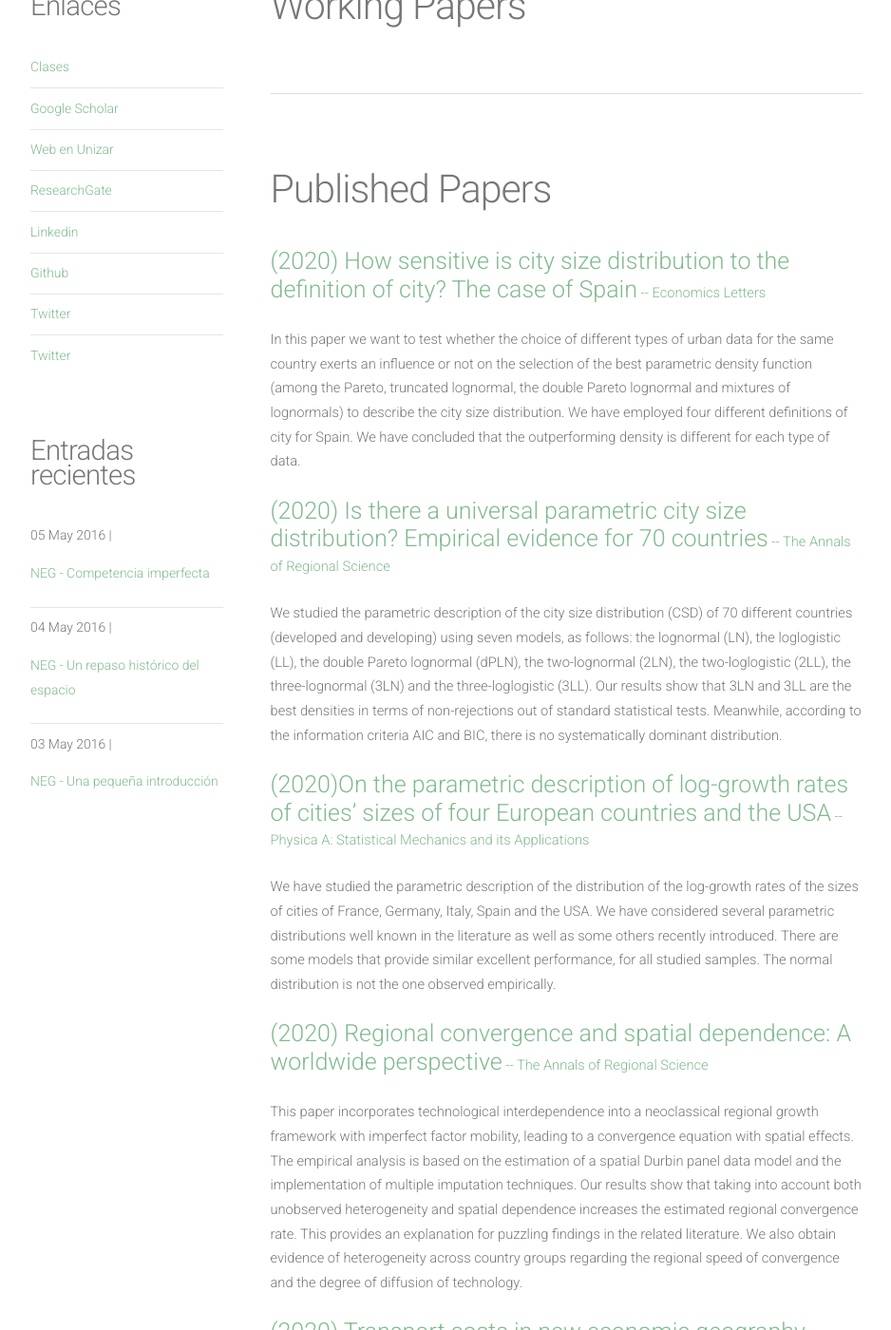
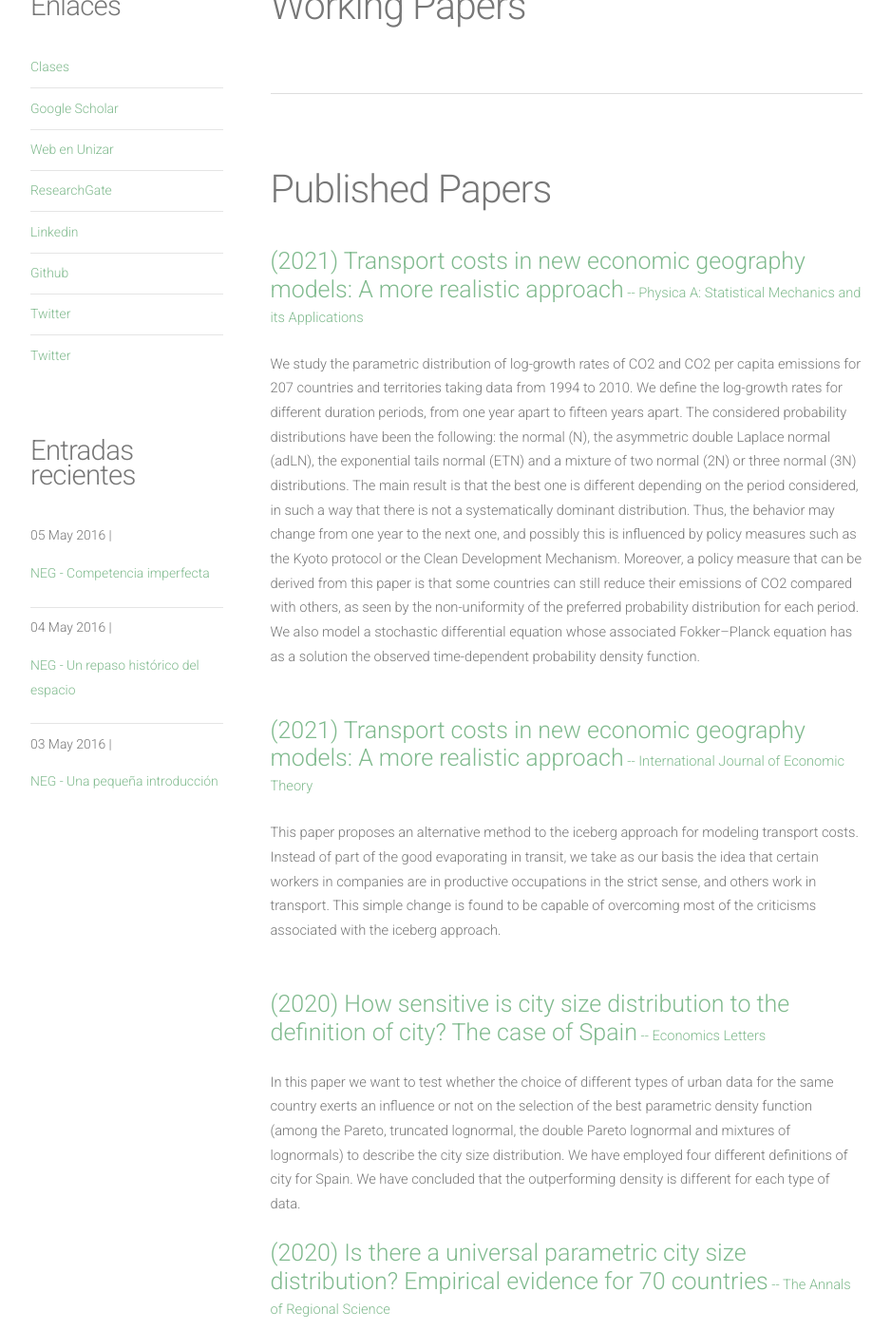
Before and after one commit to mpajovin/mpajovin.github.io, a Jekyll site: the page built from papers.html, in a window 1280 px wide and 1400 px high, scrolled down 387 px. Shown: the whole window at 95% size, without its empty margins (128-1066 px from the left). Built offline with Jekyll 4.4.1, drawn with Linux system fonts in a browser that asks for light colours; nearby versions of some CDN libraries; some of the changed text lies outside the part shown.

Commit message:
update papers

```diff
--- a/papers.html
+++ b/papers.html
@@ -27,6 +27,14 @@ layout: default
 					</header>
 					<ul class="post-list">
 						<br>
+						<li><header><a href="https://www.sciencedirect.com/science/article/pii/S0378437121008232" target="_blank" style="font-size:25px">(2021) Transport costs in new economic geography models: A more realistic approach</a><a> -- Physica A: Statistical Mechanics and its Applications</a></header>
+							We study the parametric distribution of log-growth rates of CO2 and CO2 per capita emissions for 207 countries and territories taking data from 1994 to 2010. We define the log-growth rates for different duration periods, from one year apart to fifteen years apart. The considered probability distributions have been the following: the normal (N), the asymmetric double Laplace normal (adLN), the exponential tails normal (ETN) and a mixture of two normal (2N) or three normal (3N) distributions. The main result is that the best one is different depending on the period considered, in such a way that there is not a systematically dominant distribution. Thus, the behavior may change from one year to the next one, and possibly this is influenced by policy measures such as the Kyoto protocol or the Clean Development Mechanism. Moreover, a policy measure that can be derived from this paper is that some countries can still reduce their emissions of CO2 compared with others, as seen by the non-uniformity of the preferred probability distribution for each period. We also model a stochastic differential equation whose associated Fokker–Planck equation has as a solution the observed time-dependent probability density function.</li>
+						<br>
+						<br>
+						<li><header><a href="https://onlinelibrary.wiley.com/doi/full/10.1111/ijet.12229" target="_blank" style="font-size:25px">(2021) Transport costs in new economic geography models: A more realistic approach</a><a> -- International Journal of Economic Theory</a></header>
+							This paper proposes an alternative method to the iceberg approach for modeling transport costs. Instead of part of the good evaporating in transit, we take as our basis the idea that certain workers in companies are in productive occupations in the strict sense, and others work in transport. This simple change is found to be capable of overcoming most of the criticisms associated with the iceberg approach.</li>
+						<br>
+						<br>
 						<li><header><a href="https://link.springer.com/article/10.1007/s00168-020-00978-4" target="_blank" style="font-size:25px">(2020) How sensitive is city size distribution to the definition of city? The case of Spain</a><a> -- Economics Letters</a></header>
 						In this paper we want to test whether the choice of different types of urban data for the same country exerts an influence or not on the selection of the best parametric density function (among the Pareto, truncated lognormal, the double Pareto lognormal and mixtures of lognormals) to describe the city size distribution. We have employed four different definitions of city for Spain. We have concluded that the outperforming density is different for each type of data.</li>
 
@@ -35,17 +43,13 @@ layout: default
 						We studied the parametric description of the city size distribution (CSD) of 70 different countries (developed and developing) using seven models, as follows: the lognormal (LN), the loglogistic (LL), the double Pareto lognormal (dPLN), the two-lognormal (2LN), the two-loglogistic (2LL), the three-lognormal (3LN) and the three-loglogistic (3LL). Our results show that 3LN and 3LL are the best densities in terms of non-rejections out of standard statistical tests. Meanwhile, according to the information criteria AIC and BIC, there is no systematically dominant distribution.</li>
 
 						<br>
-						<li><header><a href="https://link.springer.com/article/10.1007/s00168-020-00978-4" target="_blank" style="font-size:25px">(2020)On the parametric description of log-growth rates of cities’ sizes of four European countries and the USA</a><a> -- Physica A: Statistical Mechanics and its Applications</a></header>
+						<li><header><a href="https://link.springer.com/article/10.1007/s00168-020-00978-4" target="_blank" style="font-size:25px">(2020) On the parametric description of log-growth rates of cities’ sizes of four European countries and the USA</a><a> -- Physica A: Statistical Mechanics and its Applications</a></header>
 						We have studied the parametric description of the distribution of the log-growth rates of the sizes of cities of France, Germany, Italy, Spain and the USA. We have considered several parametric distributions well known in the literature as well as some others recently introduced. There are some models that provide similar excellent performance, for all studied samples. The normal distribution is not the one observed empirically.</li>
 
 						<br>
 						<li><header><a href="https://link.springer.com/article/10.1007/s00168-020-00978-4" target="_blank" style="font-size:25px">(2020) Regional convergence and spatial dependence: A worldwide perspective</a><a> -- The Annals of Regional Science</a></header>
 						This paper incorporates technological interdependence into a neoclassical regional growth framework with imperfect factor mobility, leading to a convergence equation with spatial effects. The empirical analysis is based on the estimation of a spatial Durbin panel data model and the implementation of multiple imputation techniques. Our results show that taking into account both unobserved heterogeneity and spatial dependence increases the estimated regional convergence rate. This provides an explanation for puzzling findings in the related literature. We also obtain evidence of heterogeneity across country groups regarding the regional speed of convergence and the degree of diffusion of technology.</li>
 
-						<br>
-						<li><header><a href="https://onlinelibrary.wiley.com/doi/full/10.1111/ijet.12229" target="_blank" style="font-size:25px">(2020) Transport costs in new economic geography models: A more realistic approach</a><a> -- International Journal of Economic Theory</a></header>
-							This paper proposes an alternative method to the iceberg approach for modeling transport costs. Instead of part of the good evaporating in transit, we take as our basis the idea that certain workers in companies are in productive occupations in the strict sense, and others work in transport. This simple change is found to be capable of overcoming most of the criticisms associated with the iceberg approach.</li>
-						<br>
 						<br>
 						<li><header><a href="https://www.sciencedirect.com/science/article/pii/S0378437119306272" target="_blank" style="font-size:25px">(2019) Comparisons of log-normal mixture and Pareto tails, GB2 or log-normal body of Romania’s all cities size distribution</a><a> -- Physica A: Statistical Mechanics and its Applications</a></header>
 							Modeling demographic data has been on the agenda of statisticians for many years. Some of the distributions used are Pareto, reverse Pareto, q-exponential and log-normal models. An approach to this problem is to consider three statistical models: one for the upper tail, one for the middle range, and another for the lower tail. This paper deals with the size distribution of urban and rural agglomerations in Romania for the 1992–2017 period, by comparing the recently introduced three log-normal mixture (3LN), Pareto tails log-normal (PTLN), and threshold double Pareto Generalized Beta of second kind (tdPGB2) models. The tdPGB2 statistical model has the PTLN distribution as a limiting case. The maximum likelihood estimates of the distributions are computed, and goodness-of-fit tests are performed using the Kolmogorov–Smirnov (KS), Cramér–von Mises (CM) and Anderson–Darling (AD) statistics. Also, we use the Vuong and Bayes factor log-likelihood tests. Using both graphical and formal statistical tests, our results rigorously confirm that the 3LN model is statistically equivalent to PTLN and tdPGB2 distributions, the preferred model being the PTLN probability law. Both the PTLN and tdPGB2 distributions have Pareto tails but the 3LN model does not. All the three models prove to be very well suited parameterizations of Romania’s city size data.</li>
```
